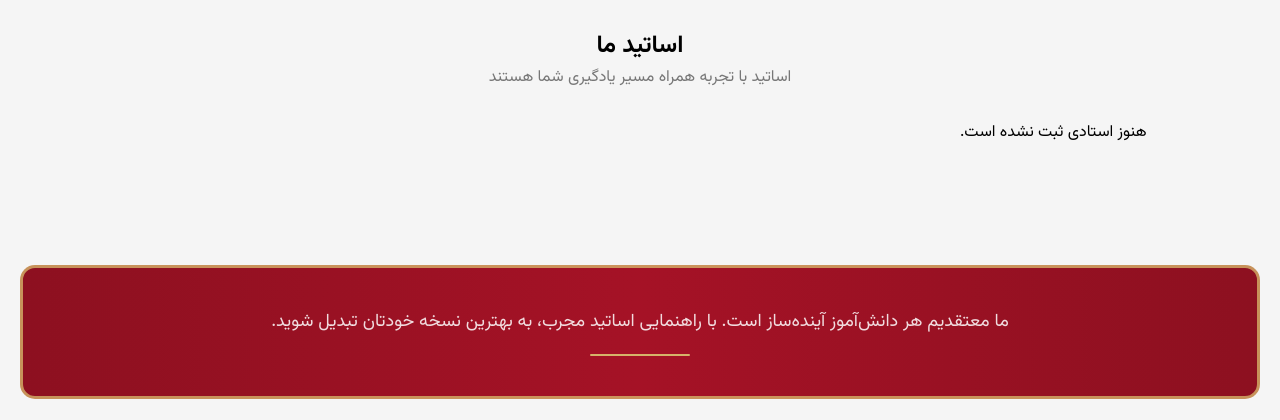
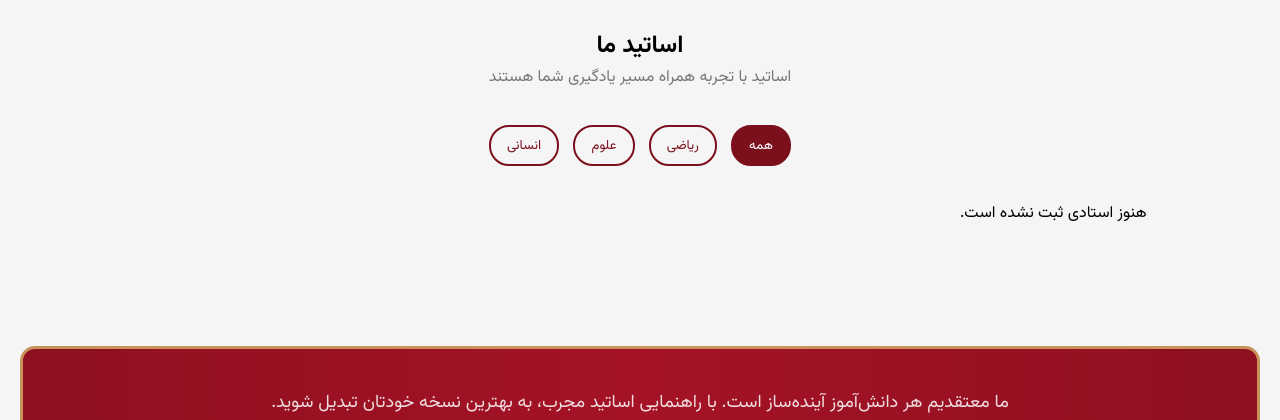
Before and after one commit to AmirrrrMH/MehrAval_Website, a Django app: page /teachers/ in a window 1280 px wide. Shown: the part 433-853 px from the top of the page. Run offline with Django 5.2, Linux system fonts and the light colour scheme; data that the repository does not hold is empty; some web fonts are replaced.

Commit message:
fix button

```diff
--- a/static/website/css/style.css
+++ b/static/website/css/style.css
@@ -580,7 +580,7 @@ body {
 }
 
 /* دکمه‌ها */
-button {
+.slider button {
     position: absolute;
     top: 50%;
     transform: translateY(-50%);
```
